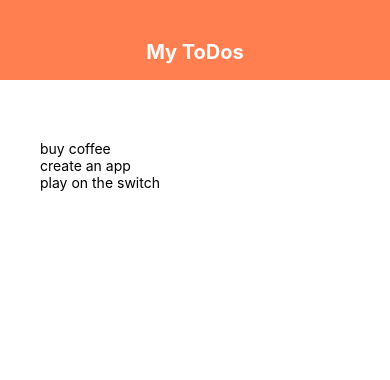
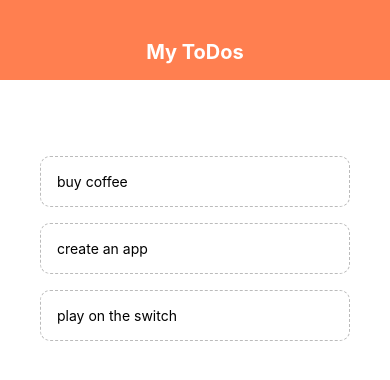
Before and after one commit to snow915/ReactNative, a React Native app: screen / in a window 390 px wide. Shown: the top 380 px of the page. Built offline with nearby package versions, Linux system fonts and the light colour scheme.

Commit message:
add: todoItem.js component, is the item in the FlatList

```diff
--- a/App.js
+++ b/App.js
@@ -1,6 +1,8 @@
 import React, {useState} from 'react';
 import {StyleSheet, Text, View, FlatList, TouchableOpacity} from 'react-native';
 import Header from "./components/header";
+import TodoItem from "./components/todoItem";
+
 export default function App() {
     const [todos,setTodos] = useState([
         {text: 'buy coffee', key: '1'},
@@ -16,7 +18,7 @@ export default function App() {
                     <FlatList
                         data={todos}
                         renderItem={({item}) => (
-                            <Text>{item.text}</Text>
+                            <TodoItem item={item}/>
                         )}
                     />
                 </View>
--- /dev/null
+++ b/components/todoItem.js
@@ -0,0 +1,22 @@
+import React from 'react';
+import {StyleSheet, Text, TouchableOpacity} from 'react-native';
+
+export default function TodoItem({item}) {
+
+    return (
+        <TouchableOpacity >
+            <Text style={styles.item}>{item.text}</Text>
+        </TouchableOpacity>
+    )
+}
+
+const styles = StyleSheet.create({
+    item: {
+      padding : 16,
+      marginTop : 16,
+      borderColor : '#bbb',
+      borderWidth : 1,
+        borderRadius : 10,
+        borderStyle : 'dashed',
+    },
+});
```
